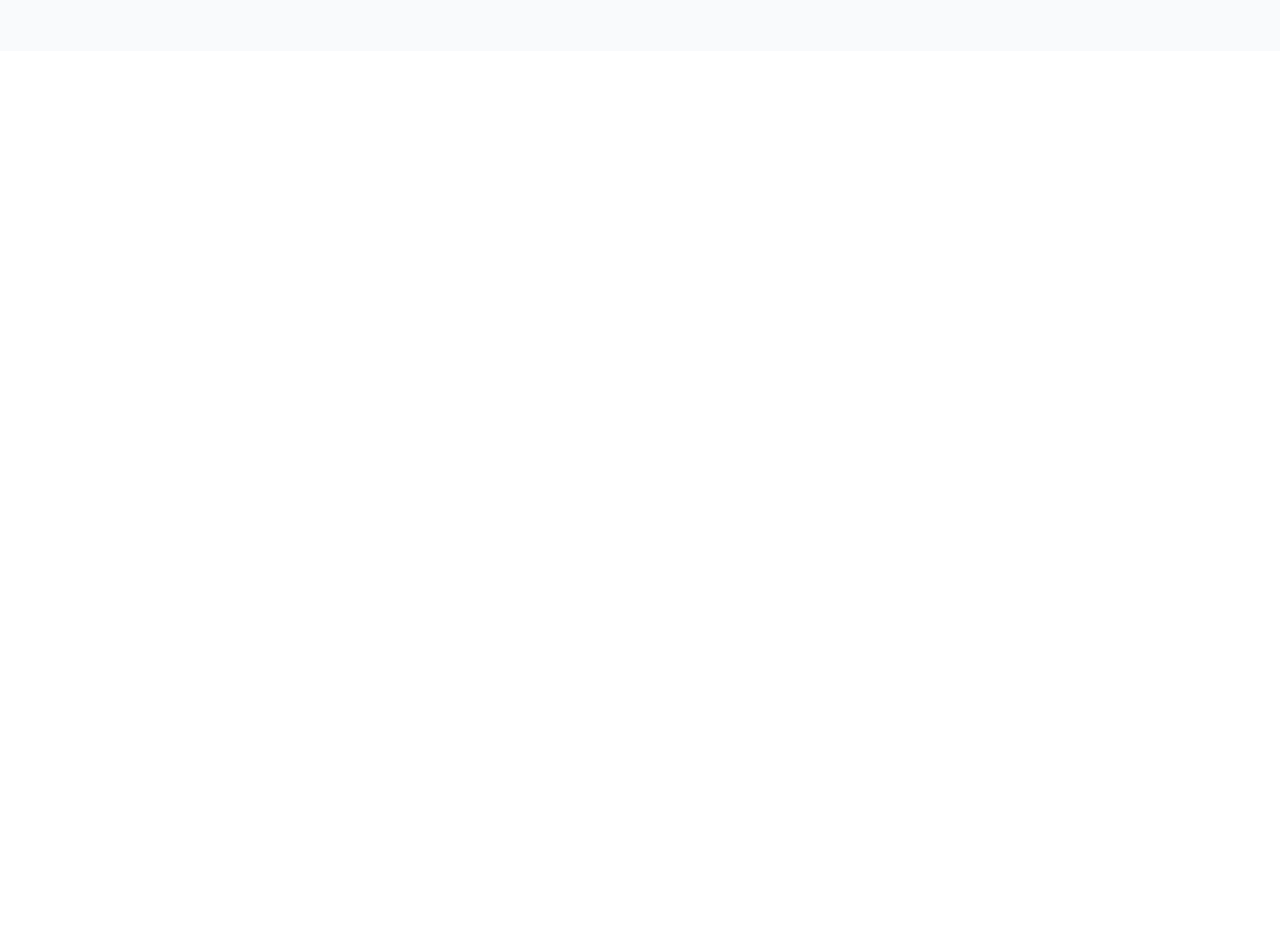
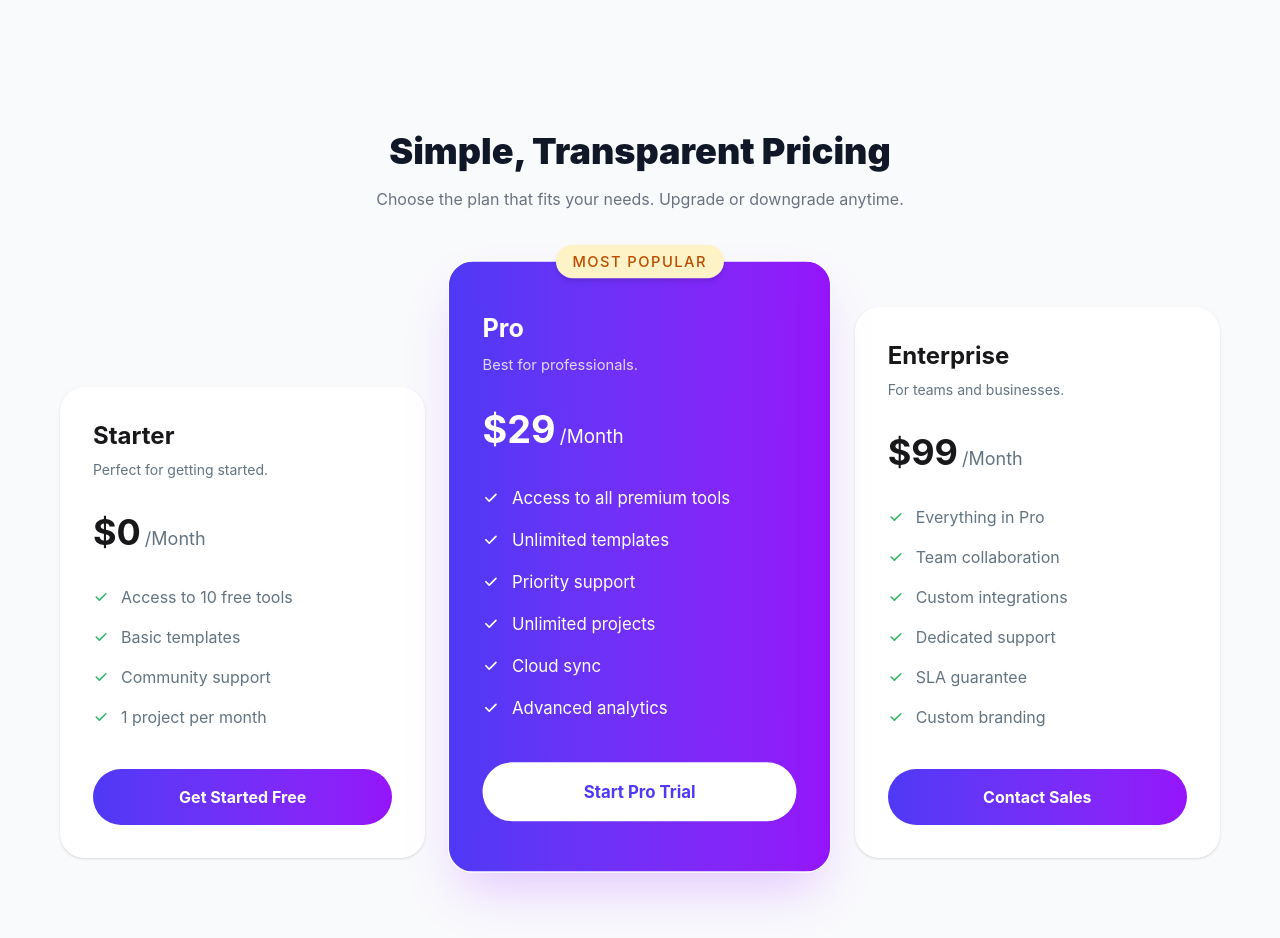
Before and after one commit to dhsuzon/digitools_project, a React (Vite) app: page / in a window 1280 px wide. Shown: the part 1500-2438 px from the top of the page. Before the commit the page ends 1551 px from the top, so only its background shows below. Built offline with nearby package versions, Linux system fonts and the light colour scheme.

Commit message:
create pricingsection component

```diff
--- a/src/App.jsx
+++ b/src/App.jsx
@@ -1,19 +1,18 @@
 import "./App.css";
-
-import Navbar from "./components/navbar/Navbar";
 import Banner from "./components/main/banner/Banner";
 import StepSection from "./components/main/stepsection/StepSection";
+import Navbar from "./components/navbar/Navbar";
+import PricingSection from "./components/main/pricingsection/PricingSection";
 
-
-const App=()=>{
+const App = () => {
   return (
     <>
       <Navbar />
-      <Banner/>
-      <StepSection/>
-
+      <Banner />
+      <StepSection />
+      <PricingSection/>
     </>
   );
-}
+};
 
 export default App;
--- a/src/components/main/pricingsection/PricingSection.jsx
+++ b/src/components/main/pricingsection/PricingSection.jsx
@@ -0,0 +1,87 @@
+import { HiCheck } from "react-icons/hi";
+import { pricingData } from "../../../staticdata/PricingData.js";
+
+const PricingSection = () => {
+  return (
+    <div className="bg-[#F9FAFC] py-20">
+      <div className="max-w-7xl mx-auto px-6 md:px-15">
+        <div className="text-center mb-16">
+          <h2 className="text-4xl font-black text-[#101727] mb-4">
+            Simple, Transparent Pricing
+          </h2>
+          <p className="text-gray-500">
+            Choose the plan that fits your needs. Upgrade or downgrade anytime.
+          </p>
+        </div>
+
+        <div className="grid grid-cols-1 md:grid-cols-3 gap-8 items-end">
+          {pricingData.map((plan) => (
+            <div
+              key={plan.id}
+              className={`relative p-8 rounded-3xl border transition-all duration-300 ${
+                plan.isPopular
+                  ? "bg-linear-to-r from-[#4F39F6] to-[#9514FA] text-white shadow-2xl shadow-purple-500/30 scale-105 z-10 py-12"
+                  : "bg-white  border-white shadow-sm"
+              }`}
+            >
+              {plan.isPopular && (
+                <div className="absolute -top-4 left-1/2 -translate-x-1/2 bg-[#FEF3C6] text-[#BB4D00] text-sm font-medium px-4 py-1.5 rounded-full uppercase tracking-widest shadow-md">
+                  Most Popular
+                </div>
+              )}
+
+              <div className="mb-8">
+                <h3 className="text-2xl font-bold mb-2">{plan.planName}</h3>
+                <p
+                  className={`${plan.isPopular ? "text-white/80" : "text-[#627382]"} text-sm`}
+                >
+                  {plan.description}
+                </p>
+              </div>
+
+              <div className="mb-8">
+                <span className="text-4xl font-bold">${plan.planPrice}</span>
+                <span
+                  className={`${plan.isPopular ? "text-white" : "text-[#627382]"} text-lg ml-1`}
+                >
+                  /Month
+                </span>
+              </div>
+
+              <ul className="space-y-4 mb-10">
+                {plan.features.map((feature, index) => (
+                  <li key={index} className="flex items-center gap-3 text-base">
+                    <HiCheck
+                      className={
+                        plan.isPopular ? "text-white" : "text-[#30B868]"
+                      }
+                    />
+                    <span
+                      className={
+                        plan.isPopular ? "text-white" : "text-[#627382]"
+                      }
+                    >
+                      {feature}
+                    </span>
+                  </li>
+                ))}
+              </ul>
+
+              <button
+                className={`w-full py-4 rounded-full font-bold text-base transition-all ${
+                  plan.isPopular
+                    ? "bg-white text-[#4F39F6] hover:bg-gray-100"
+                    : "bg-linear-to-r from-[#4F39F6] to-[#9514FA] text-white"
+                }`}
+              >
+                {plan.buttonText}
+              </button>
+            </div>
+          ))}
+        </div>
+      </div>
+    </div>
+  );
+};
+
+export default PricingSection;
--- a/src/components/main/stepsection/StepSection.jsx
+++ b/src/components/main/stepsection/StepSection.jsx
@@ -3,7 +3,6 @@
 const StepSection = () => {
   return (
     <div className="bg-[#F9FAFC] w-full py-20">
-      {/* মেইন কন্টেইনার: যা সব সেকশনের জন্য সেম রাখা হয়েছে */}
       <div className="max-w-7xl mx-auto px-6 md:px-15">
         <div className="text-center">
           <h2 className="text-5xl font-extrabold text-[#101727] mb-4">
--- a/src/components/navbar/Navbar.jsx
+++ b/src/components/navbar/Navbar.jsx
@@ -29,7 +29,7 @@
 
             <ul
               tabIndex={0}
-              className="menu menu-sm dropdown-content mt-3 z-[1] p-4 shadow bg-base-100 rounded-box w-52 space-y-3 font-semibold"
+              className="menu menu-sm dropdown-content mt-3 z-1 p-4 shadow bg-base-100 rounded-box w-52 space-y-3 font-semibold"
             >
               <li>
                 <a href="#products">Products</a>
```
